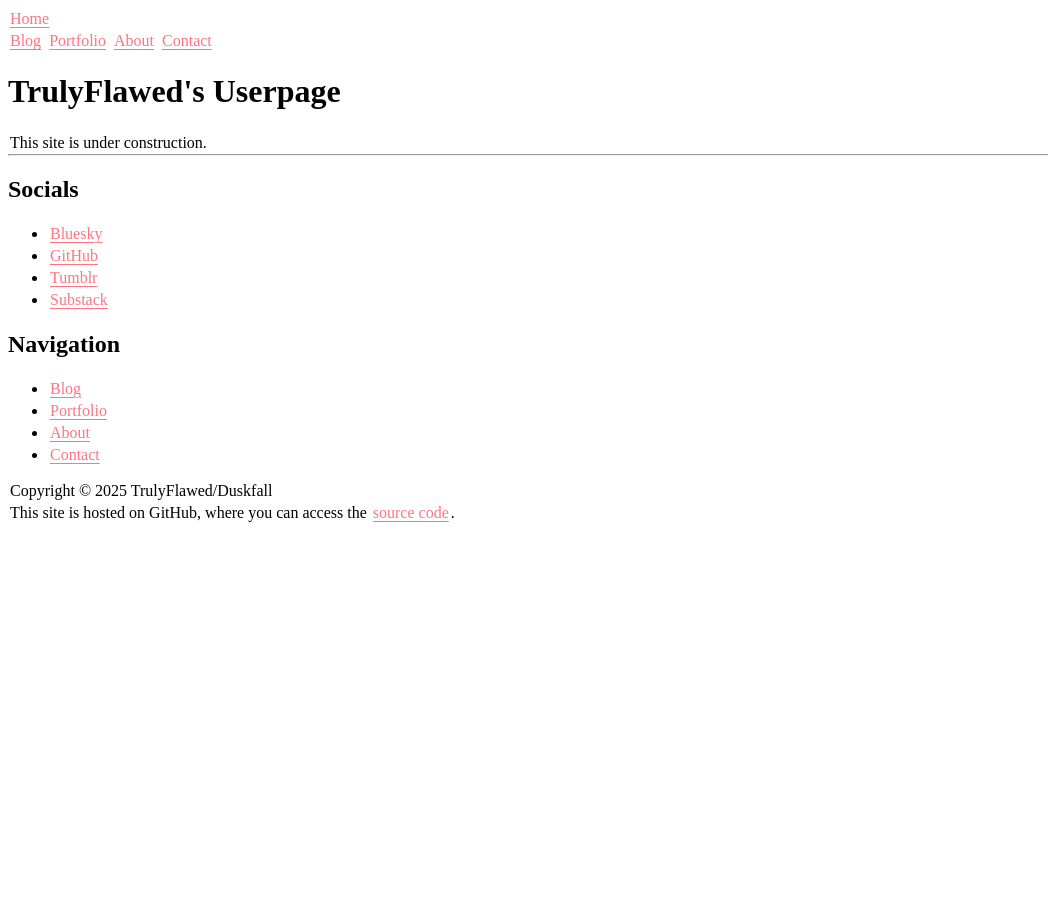
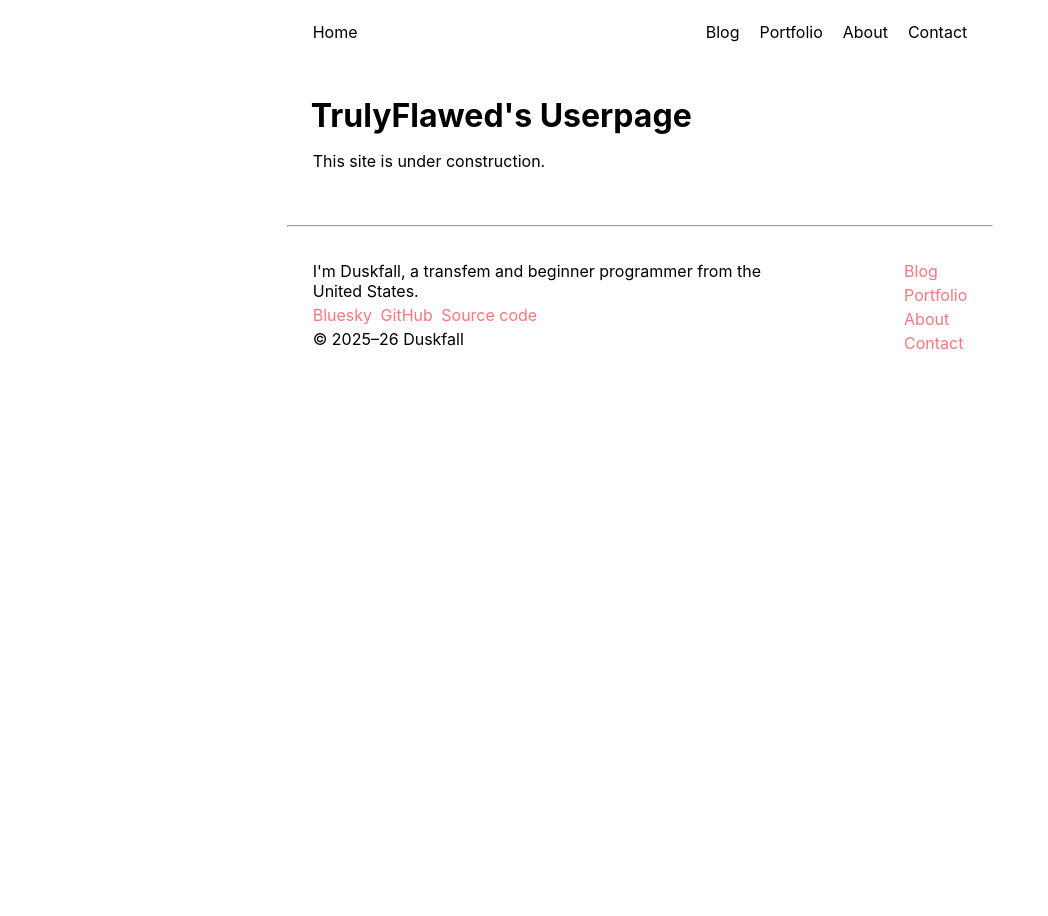
Before and after one commit to TrulyFlawed/trulyflawed.github.io, a Jekyll site: the page built from index.html, in a window 1280 px wide. Shown: the whole page, without its empty margins (0-1048 px from the left). Built offline with Jekyll 4.4.1, drawn with Linux system fonts in a browser that asks for light colours.

Commit message:
feat: new style and ci/cd workflow

```diff
--- /dev/null
+++ b/_includes/footer.html
@@ -0,0 +1,25 @@
+<footer>
+	<hr />
+
+	<div class="footer-columns">
+		<div id="footer-summary">
+			<!-- <h2>About me</h2> -->
+			<p>I'm Duskfall, a transfem and beginner programmer from the United States.</p>
+			<a href="https://bsky.app/profile/duskhasfallen.bsky.social">Bluesky</a>
+			<a href="https://github.com/TrulyFlawed">GitHub</a>
+			<a href="https://github.com/TrulyFlawed/trulyflawed.github.io/">Source code</a>
+
+			<p>&copy; 2025&ndash;26 Duskfall</p>
+		</div>
+
+		<div>
+			<!-- <h2>Navigation</h2> -->
+			<ul>
+				<li><a href="/blog/">Blog</a></li>
+				<li><a href="/portfolio/">Portfolio</a></li>
+				<li><a href="/about/">About</a></li>
+				<li><a href="/contact/">Contact</a></li>
+			</ul>
+		</div>
+	</div>
+</footer>
--- /dev/null
+++ b/_includes/header.html
@@ -0,0 +1,9 @@
+<header>
+	<a href="/">Home</a>
+	<nav>
+		<a href="/blog/">Blog</a>
+		<a href="/portfolio/">Portfolio</a>
+		<a href="/about/">About</a>
+		<a href="/contact/">Contact</a>
+	</nav>
+</header>
--- a/_layouts/default.html
+++ b/_layouts/default.html
@@ -6,44 +6,13 @@
 	{% include global-head.html %}
 </head>
 <body>
-	<header>
-		<a href="/">Home</a>
-		<nav>
-			<a href="/blog/">Blog</a>
-			<a href="/portfolio/">Portfolio</a>
-			<a href="/about/">About</a>
-			<a href="/contact/">Contact</a>
-		</nav>
-	</header>
+	{% include header.html %}
 
-	{{ content }}
+	<main>
+		{{ content }}
+	</main>
 
-	<hr />
-	<footer>
-		<h2>Socials</h2>
-		<ul>
-			<li><a href="https://bsky.app/profile/duskhasfallen.bsky.social">Bluesky</a></li>
-			<li><a href="https://github.com/TrulyFlawed">GitHub</a></li>
-			<li><a href="https://www.tumblr.com/duskfall-has-fallen">Tumblr</a></li>
-			<li><a href="https://substack.com/@duskfall">Substack</a></li>
-		</ul>
-
-		<h2>Navigation</h2>
-		<ul>
-			<li><a href="/blog/">Blog</a></li>
-			<li><a href="/portfolio/">Portfolio</a></li>
-			<li><a href="/about/">About</a></li>
-			<li><a href="/contact/">Contact</a></li>
-		</ul>
-
-		<p>Copyright &copy; 2025 TrulyFlawed/Duskfall</p>
-
-		<p>This site is hosted on GitHub, where you can access the
-			<a href="https://github.com/TrulyFlawed/trulyflawed.github.io/">
-				source code
-			</a>.
-		</p>
-	</footer>
+	{% include footer.html %}
 
 	<!-- External footer design to be used as inspiration. -->
 	<!-- ================================================ -->
--- a/assets/css/theme.css
+++ b/assets/css/theme.css
@@ -22,14 +22,14 @@ html {
 	}
 }
 
-/* *,
+*,
 *::before,
 *::after {
 	box-sizing: border-box;
 	margin: 0;
 	padding: 0;
 	font-family: "Inter", sans-serif;
-} */
+}
 
 body {
 	display: flex;
@@ -45,14 +45,24 @@ body {
 	transition: ease 0.15s;
 }
 
+h1 {
+	margin-bottom: 1rem;
+}
+
+h2 {
+	margin-top: 1rem;
+}
+
+ul, ol {
+	margin: unset;
+	padding-left: 1.25rem;
+}
+
 p {
 	margin: 0.125rem;
 	/* text-align: center; */
 
 	white-space: normal;
-
-	user-select: none;
-	-webkit-user-select: none;
 }
 
 hr {
@@ -77,8 +87,6 @@ a {
 	fill: var(--primary-text);
 	transition: ease 0.15s;
 
-	user-select: none;
-	-webkit-user-select: none;
 	padding: 0.125rem;
 	border-radius: 0.25rem;
 
@@ -100,3 +108,73 @@ a {
 		fill: currentColor;
 	}
 }
+
+main {
+	width: 70ch;
+	margin: 2rem auto;
+	padding: 0 1.5rem;
+}
+
+header {
+	display: flex;
+	flex-direction: row;
+	width: 70ch;
+	margin: 1.25rem auto;
+	padding: 0 1.5rem;
+	justify-content: space-between;
+
+	& a {
+		color: var(--primary-text);
+		text-decoration: none;
+	}
+
+	& nav {
+		display: flex;
+		gap: 1rem;
+	}
+}
+
+footer {
+	display: flex;
+	flex-direction: column;
+	margin: 1.25rem auto;
+
+	width: 70ch;
+
+	& hr {
+		color: var(--secondary-background);
+		background-color: var(--secondary-background);
+		box-sizing: border-box;
+		margin: 0 0 2rem 0;
+		padding: 0;
+	}
+
+	& h2 {
+		font-size: 1rem;
+		color: #eee;
+		font-weight: 400;
+		font-variant-caps: all-small-caps;
+	}
+
+	& ul, ol {
+		list-style: none;
+		padding: 0;
+		margin: 0;
+	}
+
+	& .footer-columns {
+		display: flex;
+		flex-direction: row;
+		justify-content: space-between;
+		padding: 0 1.5rem;
+	}
+
+	& #footer-summary {
+		max-width: 45ch;
+	}
+
+	& a {
+		/* color: var(--primary-text); */
+		text-decoration: none;
+	}
+}
```
Also changed, not shown: Gemfile (+7 -4 lines), .workflow/jekyll.yml (added), Gemfile.lock.
